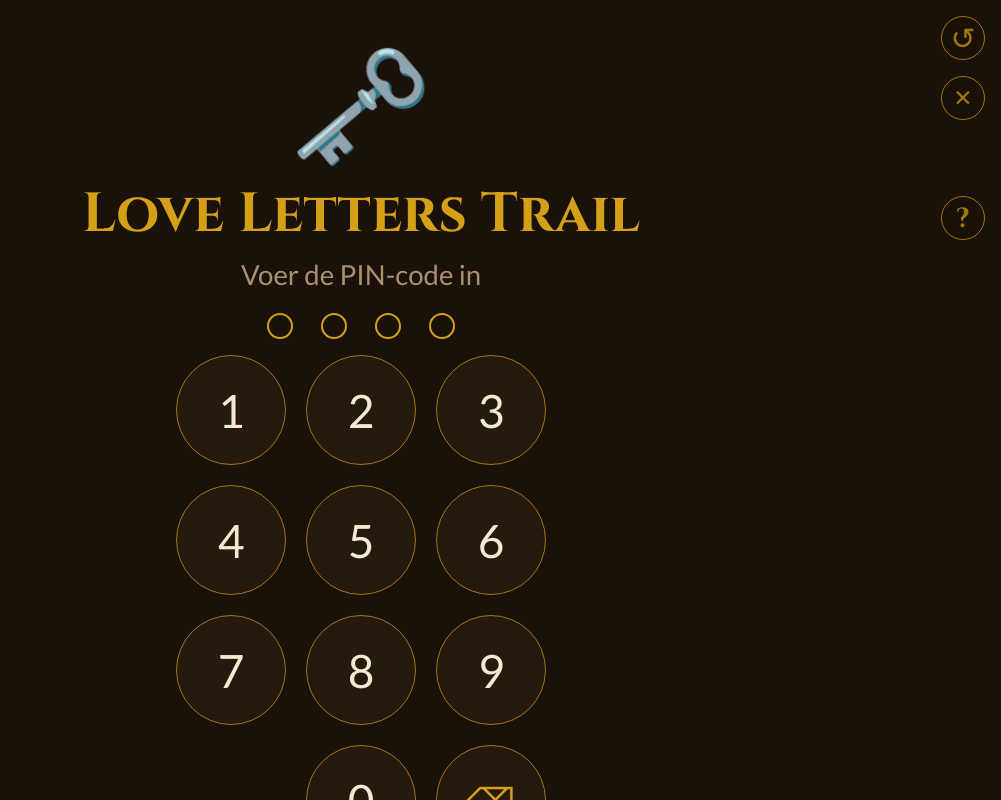
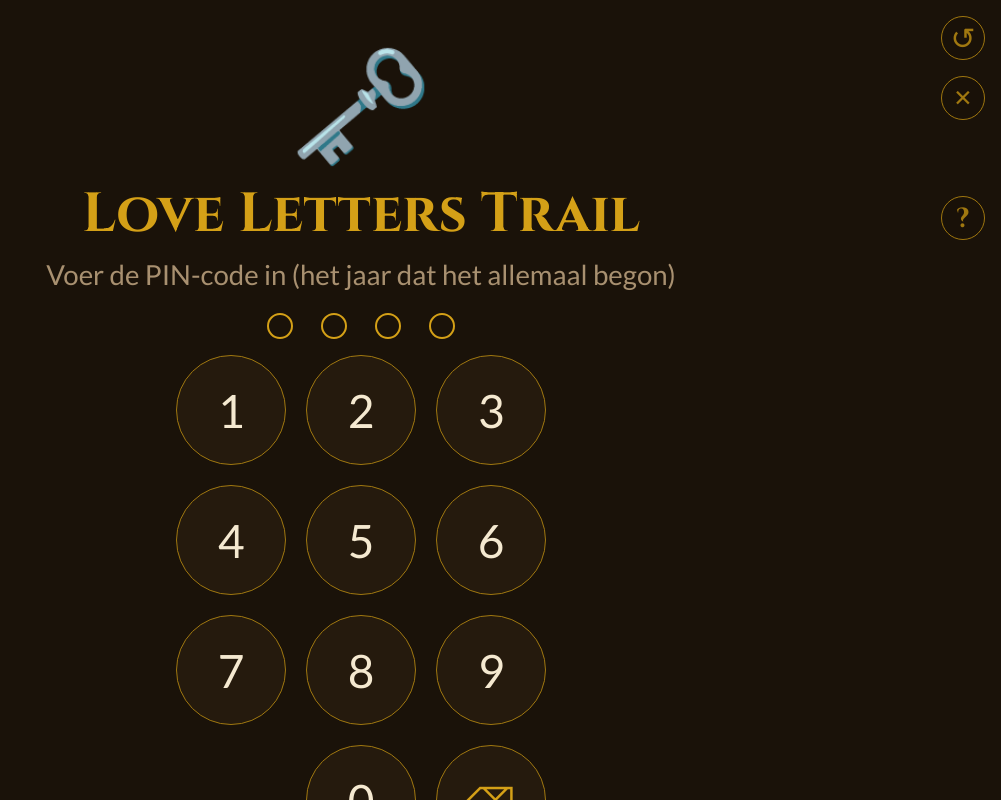
Before and after one commit to rachid-o/loveletterstrail, a React (Vite) app: page / in a window 1280 px wide. Shown: the whole page, without its empty margins (279-1280 px from the left). Built offline with nearby package versions, Linux system fonts and the light colour scheme.

Commit message:
small update

```diff
--- a/src/components/PinScreen.jsx
+++ b/src/components/PinScreen.jsx
@@ -33,7 +33,7 @@ export default function PinScreen({ onSuccess }) {
       <div className="pin-header">
         <div className="compass-icon">🗝️</div>
         <h1>Love Letters Trail</h1>
-        <p>Voer de PIN-code in</p>
+        <p>Voer de PIN-code in (het jaar dat het allemaal begon)</p>
       </div>
 
       <div className={`pin-dots ${shake ? "shake" : ""}`}>
--- a/src/config/trail.js
+++ b/src/config/trail.js
@@ -23,10 +23,10 @@ export const STOPS = [
     puzzle: {
       type: "riddle",
       question:
-        "Waar sta je op?",
-      answer: "zand",
+        "1 + 1 = ?",
+      answer: "2",
       hints: [
-        "De woestijn ligt er vol mee",
+        "Gebruik een rekenmachine",
       ],
     },
     completeMessage: "Geweldig! Jullie eerste stop zit erop! 🎉",
```
